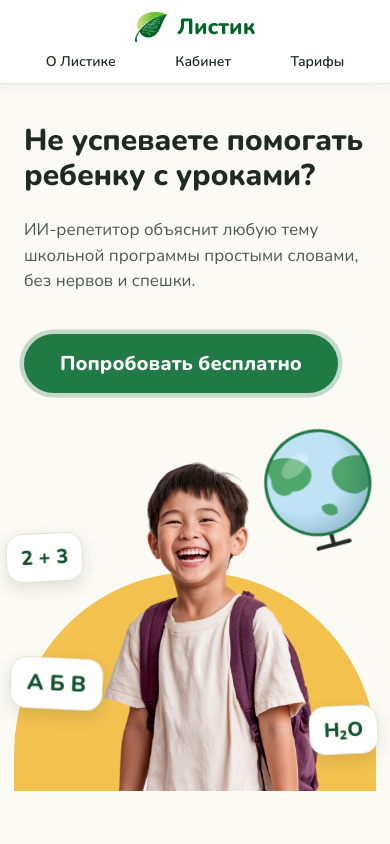
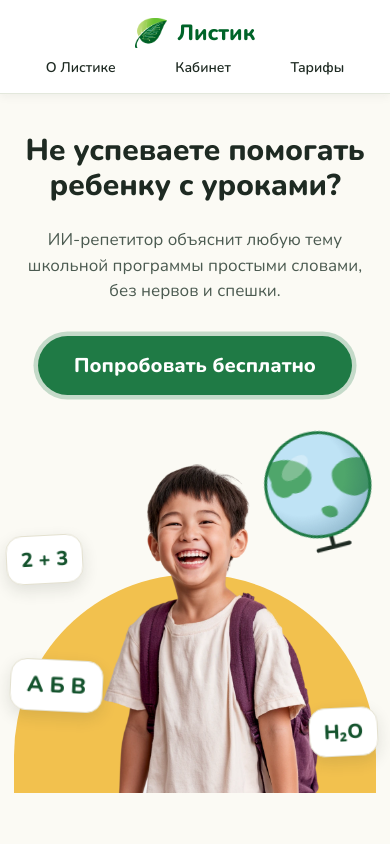
Before and after one commit to tairsky/listik_v1, a website: page index.html in a window 390 px wide. Shown: the top 844 px of the page. Drawn offline with Linux system fonts and the light colour scheme.

Commit message:
Мобильная версия: шапка, заголовки, центровка

```diff
--- a/index.html
+++ b/index.html
@@ -46,7 +46,7 @@ svg .lk-blink{transform-box:fill-box;transform-origin:center;animation:lkblink 5
 /* мобильная шапка: компактная, с чёткой границей от первого экрана */
 @media (max-width:720px){
 .mh{background:#fff;border-bottom:1px solid #E3E8DC;box-shadow:0 2px 10px rgba(30,42,34,.06);position:relative;z-index:2}
-.mh-in{padding:10px 16px 0!important;gap:0!important;flex-direction:column;align-items:stretch!important}
+.mh-in{padding:16px 16px 4px!important;gap:0!important;flex-direction:column;align-items:stretch!important}
 .mh-logo{justify-content:center}
 .mh-logo img{height:30px!important;width:auto!important}
 .mh-logo span{font-size:22px!important}
@@ -54,6 +54,8 @@ svg .lk-blink{transform-box:fill-box;transform-origin:center;animation:lkblink 5
 .mh-nav a:not(.mh-btn){font-size:14px!important;padding:8px 6px 8px!important;line-height:20px!important;white-space:nowrap}
 .mh-h1{font-size:30px!important;line-height:1.15!important}
 .mh-sub{font-size:17px!important;line-height:1.5!important}
+.mh-hero{align-items:center!important;text-align:center}
+.mh-hero .lk-cta{margin-top:8px!important}
 .mh-x{display:none}
 .mh-btn{display:none!important}
 }
@@ -92,7 +94,7 @@ svg .lk-blink{transform-box:fill-box;transform-origin:center;animation:lkblink 5
 <!-- Первый экран -->
 <div style="position:relative;overflow:hidden">
 <div style="max-width:1120px;margin:0 auto;padding:40px 24px 56px;box-sizing:border-box;display:flex;flex-wrap:wrap;align-items:center;gap:56px">
-<div style="flex:1 1 440px;min-width:0;display:flex;flex-direction:column;align-items:flex-start;gap:24px">
+<div class="mh-hero" style="flex:1 1 440px;min-width:0;display:flex;flex-direction:column;align-items:flex-start;gap:24px">
 <h1 class="mh-h1" style="margin:0;font-size:46.8px;line-height:1.1;font-weight:800;letter-spacing:-0.01em">Не успеваете помогать ребенку с уроками?</h1>
 <p class="mh-sub" style="margin:0;font-size:22px;color:#4B5A50;max-width:620px">ИИ-репетитор объяснит любую тему школьной программы простыми словами, без нервов и спешки.</p>
 <a class="lk-cta" href="/start.html" style="margin-top:16px;display:inline-flex;align-items:center;justify-content:center;min-height:56px;box-sizing:border-box;background:#1F7A45;color:#FFFFFF;font-weight:800;font-size:20px;padding:14px 36px;border-radius:999px;text-decoration:none">Попробовать бесплатно</a>
```
